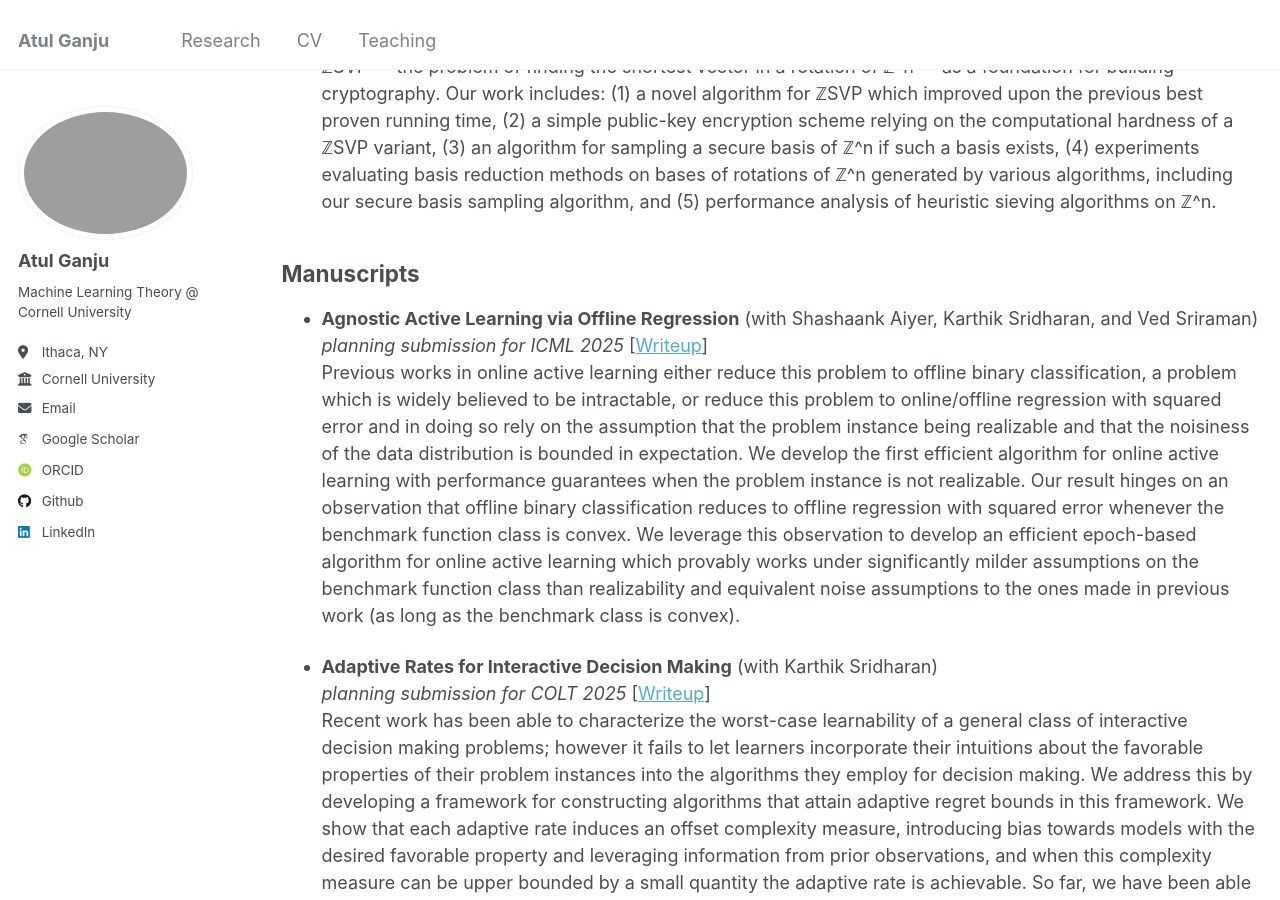
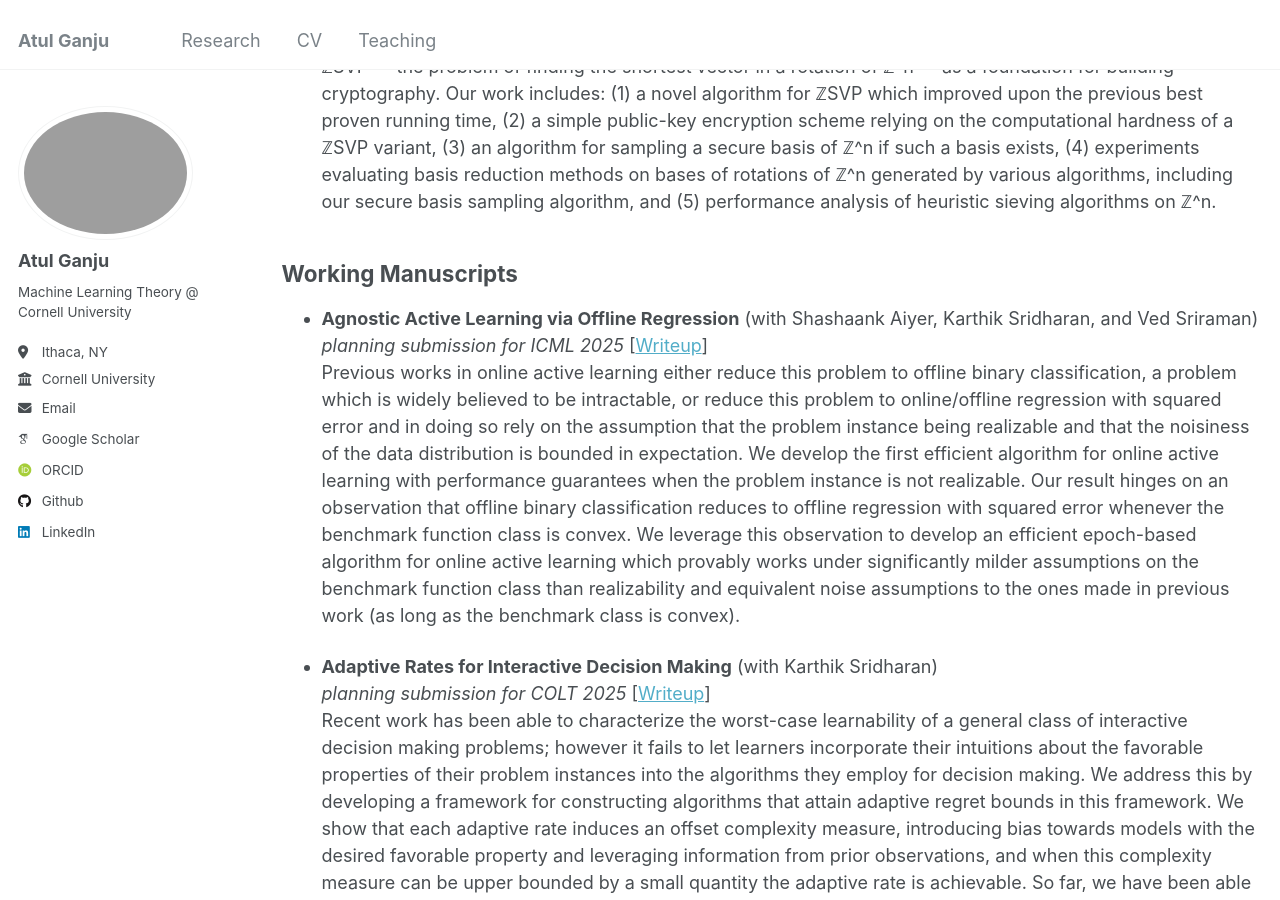
Before and after one commit to atulganju/atulganju.github.io, a Jekyll site: the page built from _pages/research.md, in a window 1280 px wide and 900 px high, scrolled down 306 px. Built offline with Jekyll 4.4.1, drawn with Linux system fonts in a browser that asks for light colours; some web fonts are replaced.

Commit message:
Update research.md update title of working manuscripts section

```diff
--- a/_pages/research.md
+++ b/_pages/research.md
@@ -12,7 +12,7 @@ author_profile: true
   [[Arxiv](https://eprint.iacr.org/2021/1548)]\
 Recent work suggests rotations of the integer lattice (ℤ^n) are optimal candidates for decoding due to their maximal smoothing parameter. Motivated by these findings, our research explored the feasibility of using ℤSVP — the problem of finding the shortest vector in a rotation of ℤ^n — as a foundation for building cryptography. Our work includes: (1) a novel algorithm for ℤSVP which improved upon the previous best proven running time, (2) a simple public-key encryption scheme relying on the computational hardness of a ℤSVP variant, (3) an algorithm for sampling a secure basis of ℤ^n if such a basis exists, (4) experiments evaluating basis reduction methods on bases of rotations of ℤ^n generated by various algorithms, including our secure basis sampling algorithm, and (5) performance analysis of heuristic sieving algorithms on ℤ^n.
 
-## Manuscripts
+## Working Manuscripts
 
 * **Agnostic Active Learning via Offline Regression** (with Shashaank Aiyer, Karthik Sridharan, and Ved Sriraman)\
   *planning submission for ICML 2025*
```
